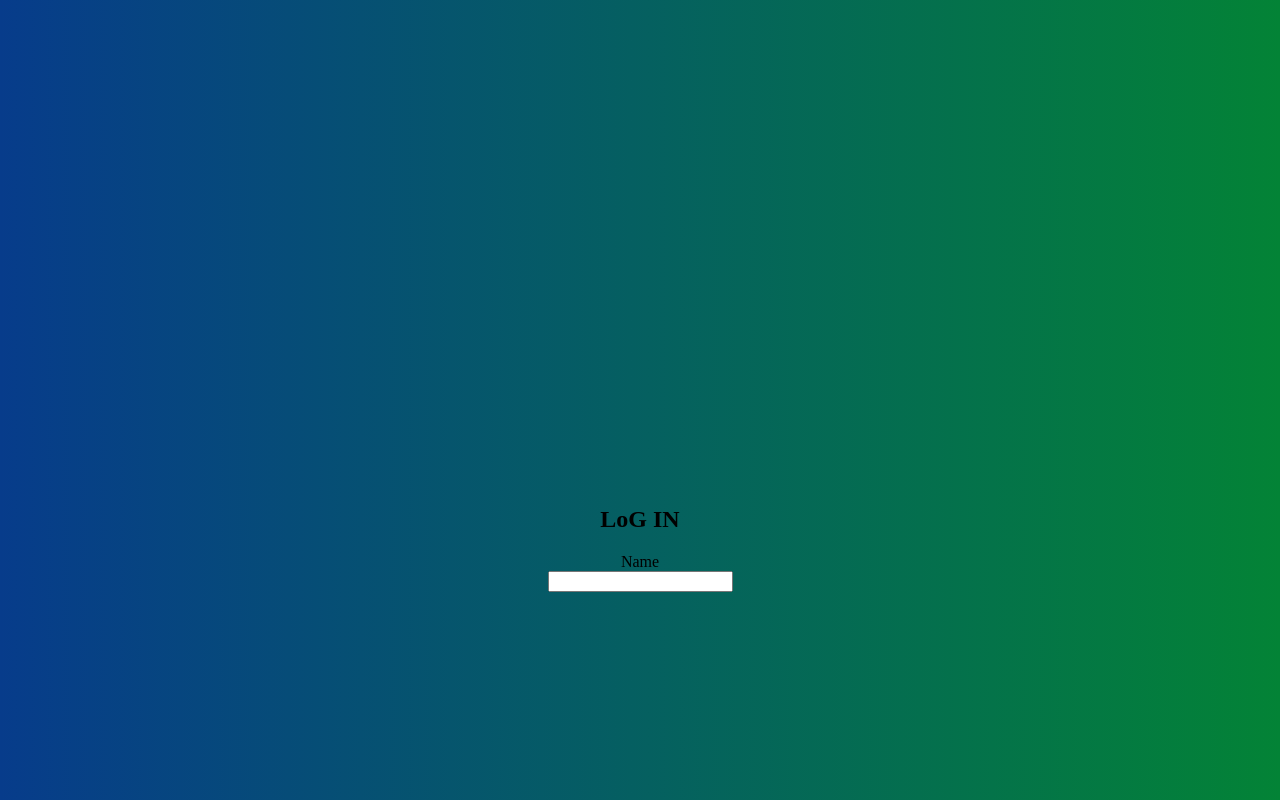
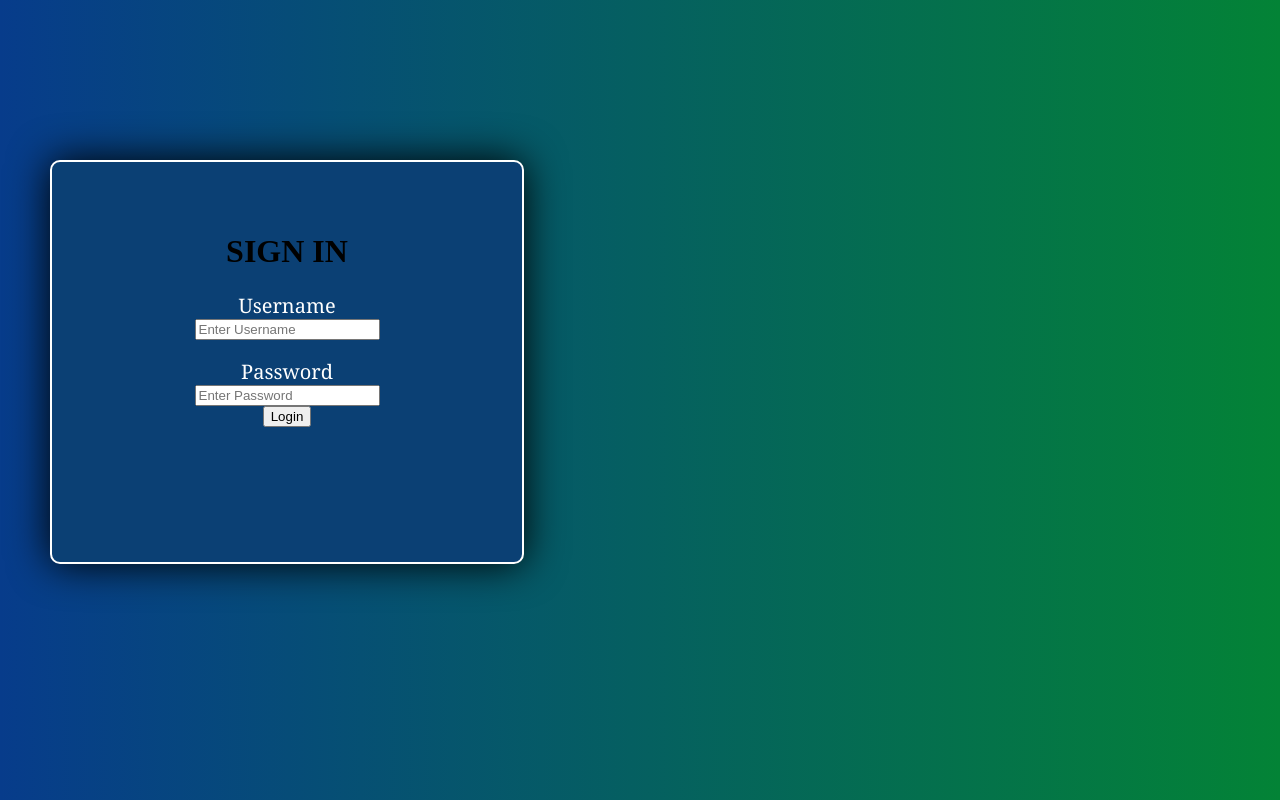
Before and after one commit to senorfetty/Xwitter, a Django app: template chatter/templates/login.html in a window 1280 px wide. Run offline with Django 3.2, Linux system fonts and the light colour scheme; the template is opened without the code that fills it, so the values that code supplies are empty.

Commit message:
'startapp2'

```diff
--- a/chatter/templates/login.html
+++ b/chatter/templates/login.html
@@ -4,19 +4,26 @@
     <head>
         <meta charset="utf-8" />
         <meta  name="viewport" content="width=device-width, initial-scale=1.0">
+        <link rel="preconnect" href="https://fonts.gstatic.com">
+        <link rel="stylesheet" href="https://cdnjs.cloudflare.com/ajax/libs/font-awesome/5.15.4/css/all.min.css">
+        <link href="https://fonts.googleapis.com/css2?family=Poppins:wght@300;500;600&display=swap" rel="stylesheet">
         <title>Chatter Log In</title>
         <link rel="stylesheet" href="{% static 'css/all.css' %}">
     </head>
     <body>
         <div class="card">
             <form>
-                <h2>LoG IN</h2>
+                <h1>SIGN IN</h1>
                 {% csrf_token %}
-                <label>Name</label> <br>
-                <input name='text'>
+                <label for='username'>Username</label> <br>
+                <input type='text' id='username' name='username' placeholder='Enter Username' > <br>
+                <br>
+                <label for='password'>Password</label> <br>
+                <input type='password' id='password' name='password' placeholder='Enter Password' > <br>
+
+                <button type='submit'>Login</button>
             </form>
         </div>
 
-
     </body>
 </html>
--- a/static/css/all.css
+++ b/static/css/all.css
@@ -5,6 +5,21 @@ body {
 .card{
     text-align: center;
     align-items: center;
-    margin-top: 40%;
-    box-shadow: black;
+    height: 300px;
+    width: 400px;
+    background-color: rgb(11, 64, 116);
+    position: absolute;
+    top: 20%;
+    left: 50px;
+    border-radius: 10px;
+    backdrop-filter: blur(10px);
+    border: 2px solid white;
+    box-shadow: 0 0 40px;
+    padding: 50px 35px;
 }
+
+label {
+    color: white;
+    font-size: 20px;
+    font-family: Cambria, Cochin, Georgia, Times, 'Times New Roman', serif;
+}
```
